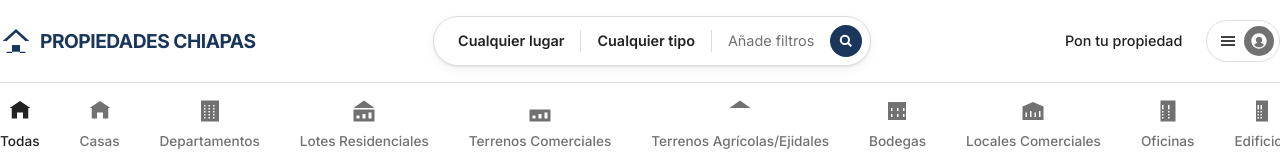
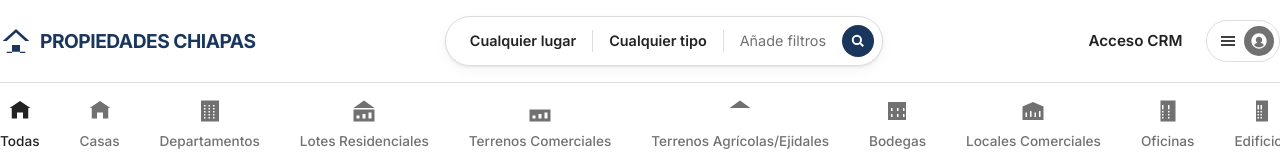
Before and after one commit to IBRDanielVazquez/propiedades-en-chiapas, a React (Vite) app: page / in a window 1280 px wide. Shown: the top 157 px of the page. Built offline with nearby package versions, Linux system fonts and the light colour scheme; no server answers; the database is empty.

Commit message:
feat: Link Acceso CRM visible in desktop navbar

```diff
--- a/src/components/Navbar.jsx
+++ b/src/components/Navbar.jsx
@@ -24,7 +24,7 @@ export default function Navbar({ onLogin }) {
 
         {/* Right: User Menu */}
         <div style={{ display: 'flex', gap: '0.5rem', alignItems: 'center' }}>
-          <span className="host-btn-text" style={{ fontSize: '0.9rem', fontWeight: '500', padding: '0.5rem 1rem', borderRadius: '20px', cursor: 'pointer' }}>Pon tu propiedad</span>
+          <span onClick={onLogin} className="host-btn-text hover-bg" style={{ fontSize: '0.95rem', fontWeight: '600', padding: '0.5rem 1rem', borderRadius: '20px', cursor: 'pointer', transition: 'background 0.2s' }}>Acceso CRM</span>
           <button
             onClick={onLogin}
             style={{
--- a/src/index.css
+++ b/src/index.css
@@ -265,6 +265,10 @@ body {
 }
 
 /* UI Elements */
+.hover-bg:hover {
+  background: #f7f7f7;
+}
+
 .btn-primary {
   background: var(--primary);
   color: white;
```
